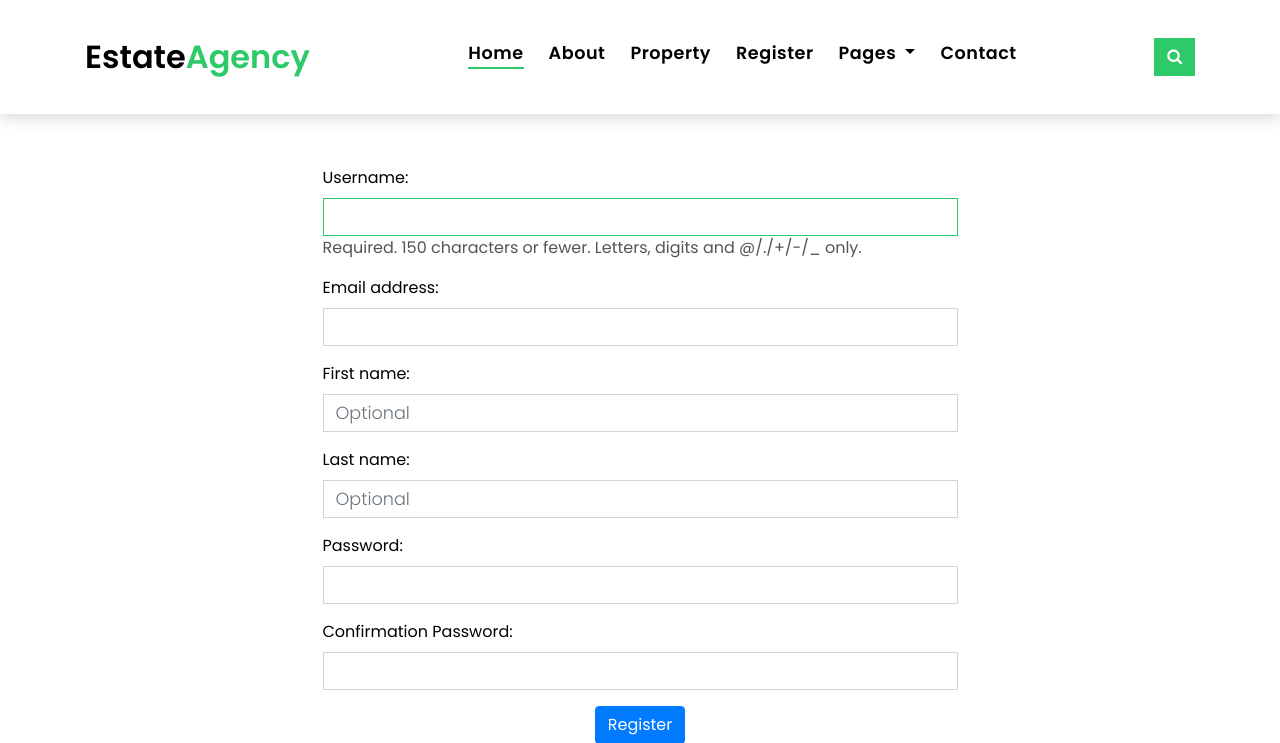
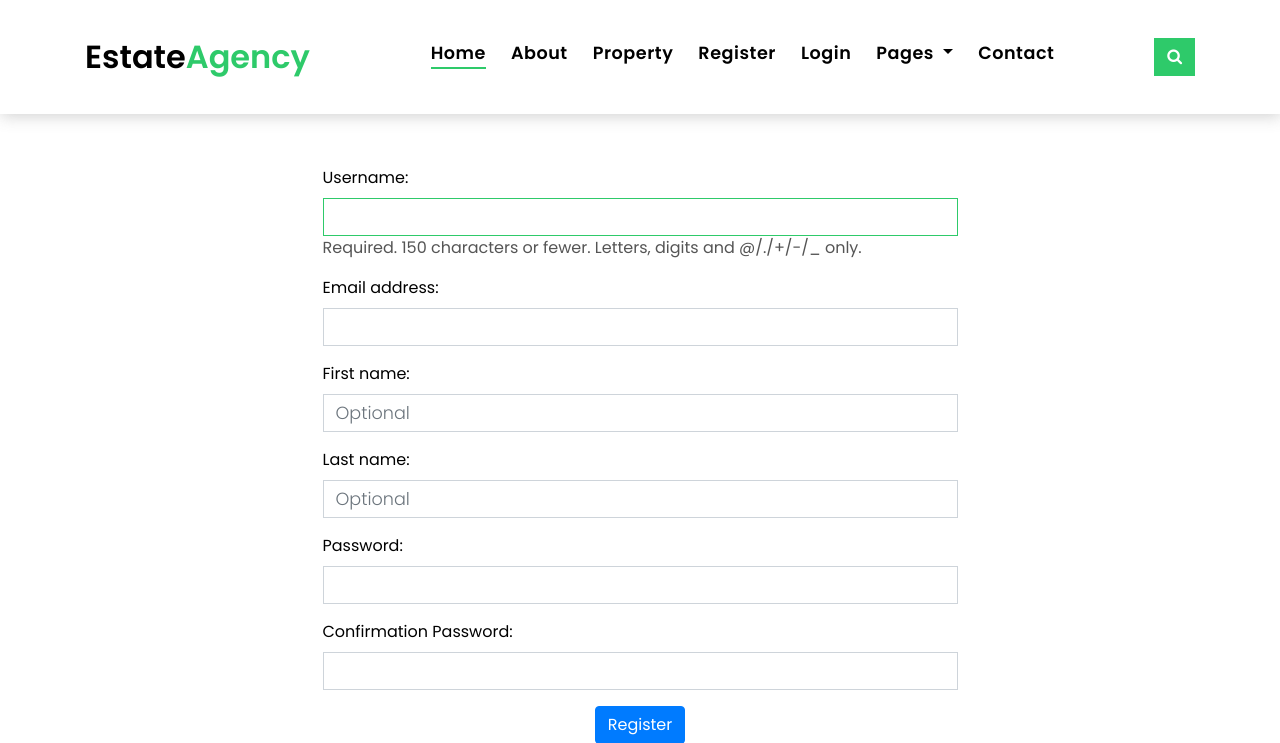
Before and after one commit to amirqa1381/Realestate, a Django app: page /account/register/ in a window 1280 px wide. Shown: the top 743 px of the page. Run offline with Django 5.2, Linux system fonts and the light colour scheme; some libraries are stand-ins or nearby versions.

Commit message:
added a if statement for a time that if user is authenticated it can see blog but if is not authenticated it should register or login in the site

```diff
--- a/templates/master.html
+++ b/templates/master.html
@@ -153,6 +153,9 @@
                 {% if not request.user.is_authenticated %}
                     <li class="nav-item">
                         <a class="nav-link" href="{% url 'register' %}">Register</a>
+                    </li>
+                     <li class="nav-item">
+                        <a class="nav-link" href="{% url 'login' %}">Login</a>
                     </li>
                 {% else %}
                     <li class="nav-item">
```
